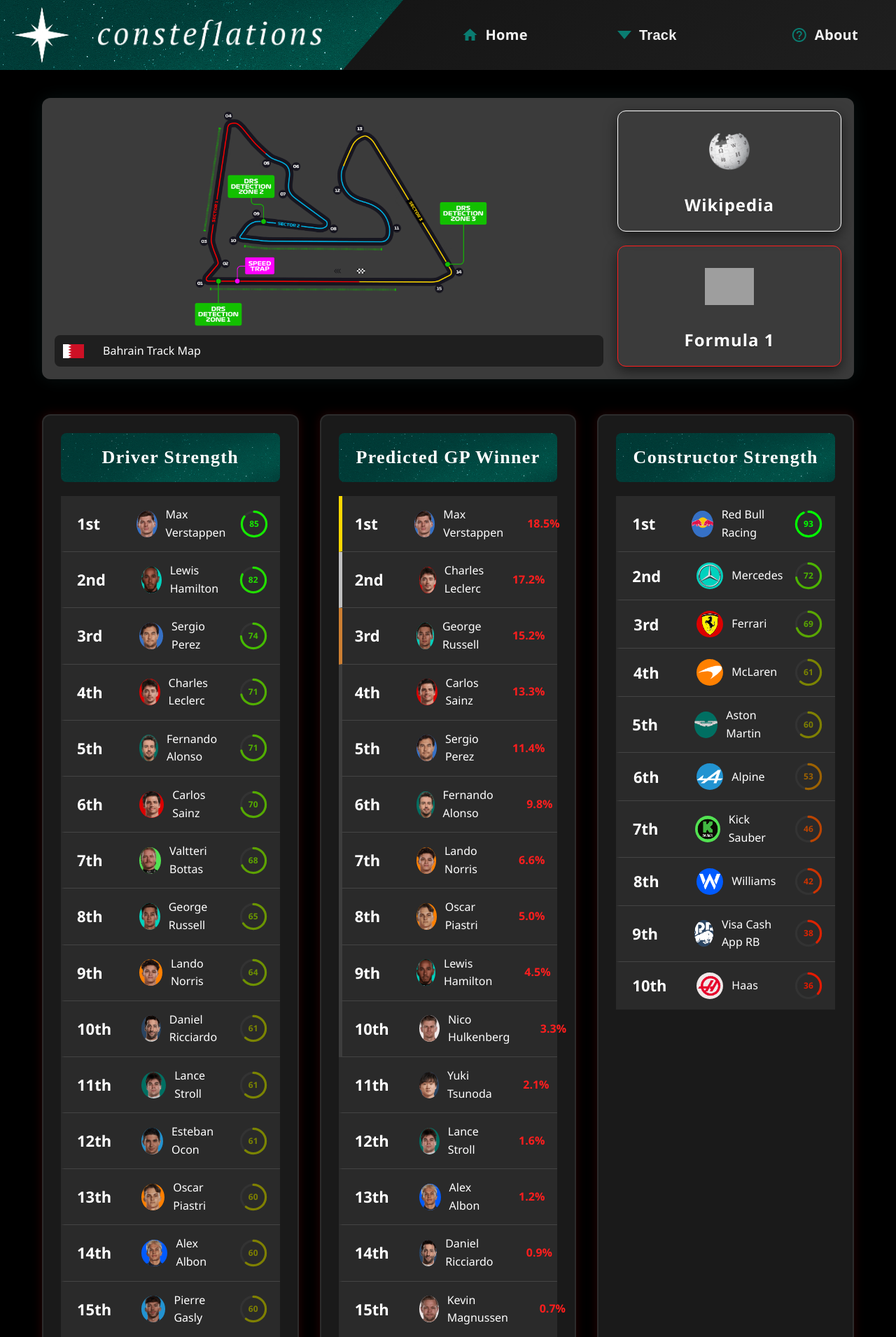
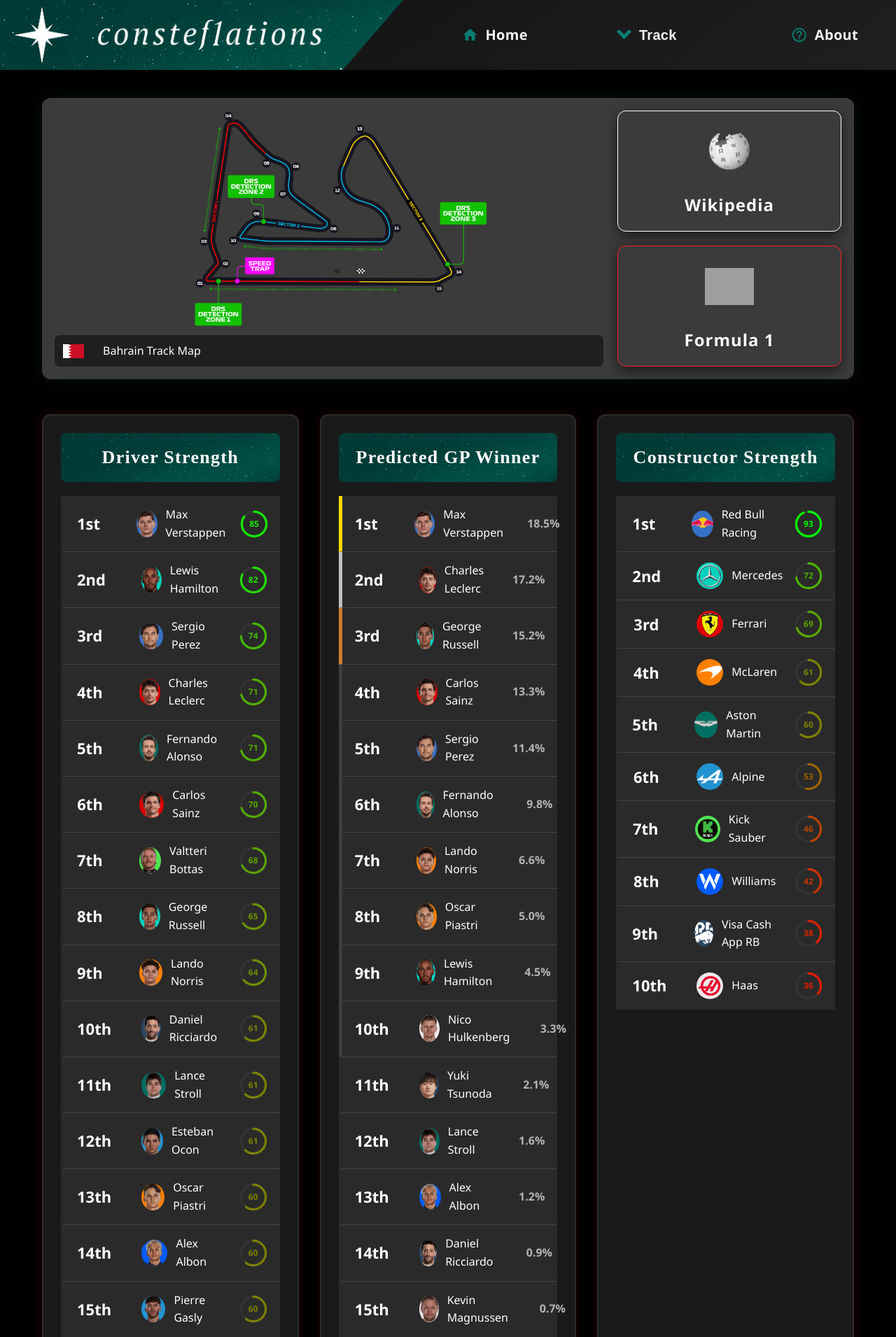
Before and after one commit to Fin250/F1-Constellations, a Flask app: page /tracks/bahrain in a window 1280 px wide. Shown: the top 1911 px of the page at 70% size. Run offline with Flask 3, Linux system fonts and the light colour scheme; grey boxes are pictures that could not be loaded.

Commit message:
Updated header arrow and gp prediction metric colour

```diff
--- a/static/track.css
+++ b/static/track.css
@@ -123,20 +123,19 @@ header {
 .select-wrap::before {
   content: "";
   position: absolute;
-  left: 54px;
+  left: 52px;
   top: 50%;
-  width: 0;
-  height: 0;
-  border-top: 10px solid transparent;
-  border-bottom: 10px solid transparent;
-  border-left: 12px solid var(--accent-strong);
-  transform: translateY(-50%) rotate(90deg);
+  width: 10px;
+  height: 10px;
+  border-left: 5px solid var(--accent-strong);
+  border-bottom: 5px solid var(--accent-strong);
+  transform: translateY(-80%) rotate(315deg);
   pointer-events: none;
   transition: transform 0.2s ease;
 }
 
 .select-wrap:focus-within::before {
-  transform: translateY(-50%) rotate(270deg);
+  transform: translateY(-30%) rotate(135deg);
 }
 
 .track-select {
@@ -481,7 +480,7 @@ header {
 
 .gp-metric {
   font-weight: bold;
-  color: #ff1e1e;
+  color: #b7b2b2;;
   min-width: 60px;
   text-align: right;
 }
```
